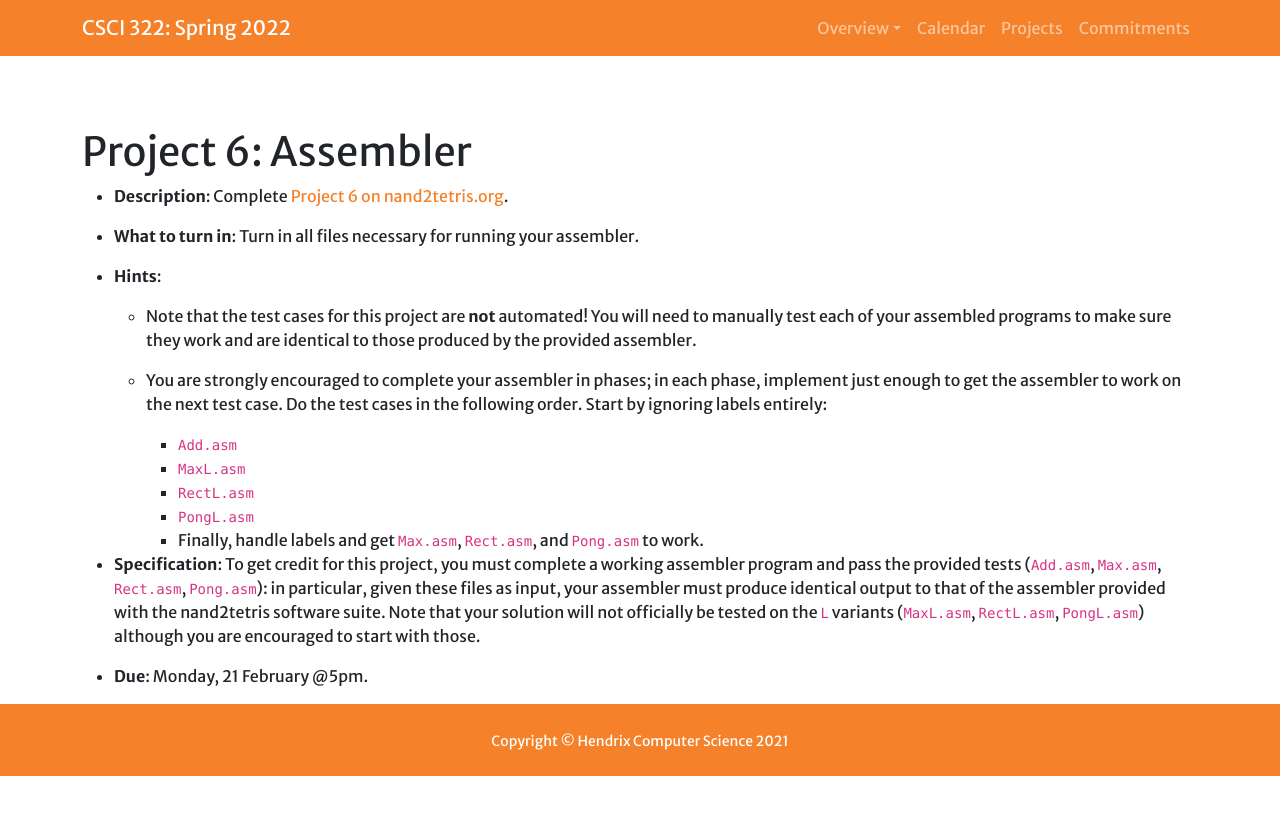
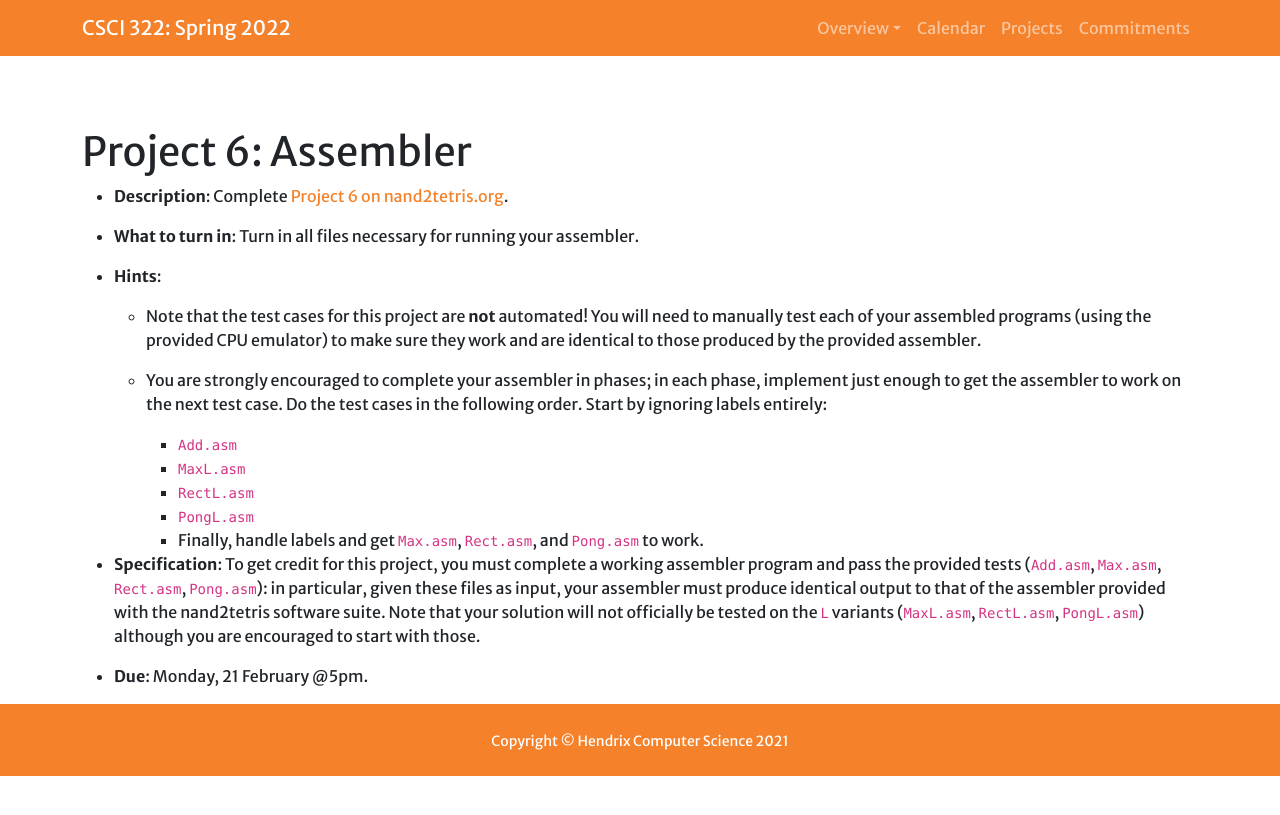
Before and after one commit to Hendrix-CS/csci322, a Jekyll site: the page built from projects/06-assembler.md, in a window 1280 px wide. Shown: the top 815 px of the page. Built offline with Jekyll 4.4.1, drawn with Linux system fonts in a browser that asks for light colours; a script that is not in the unit is left out.

Commit message:
tweak project 6 instructions

```diff
--- a/projects/06-assembler.md
+++ b/projects/06-assembler.md
@@ -14,10 +14,10 @@ due: Monday, 21 February
 
 * **Hints**:
 
-    - Note that the test cases for this project are **not**
-      automated! You will need to manually test each of your assembled
-      programs to make sure they work and are identical to those
-      produced by the provided assembler.
+    - Note that the test cases for this project are **not** automated!
+      You will need to manually test each of your assembled programs
+      (using the provided CPU emulator) to make sure they work and are
+      identical to those produced by the provided assembler.
 
     - You are strongly encouraged to complete your assembler in
       phases; in each phase, implement just enough to get the
```
